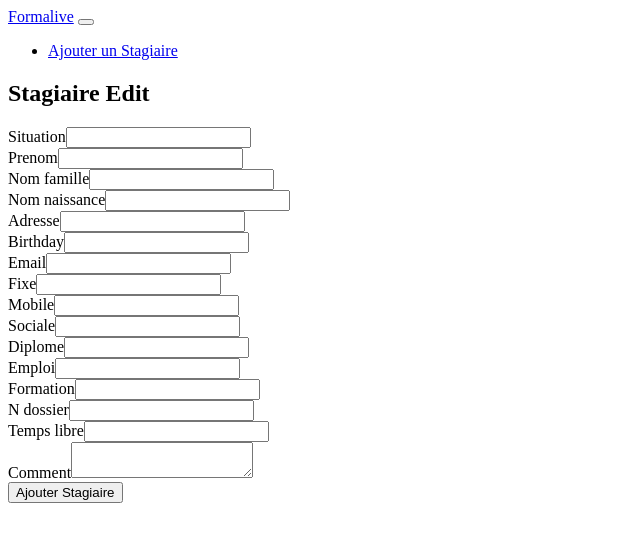
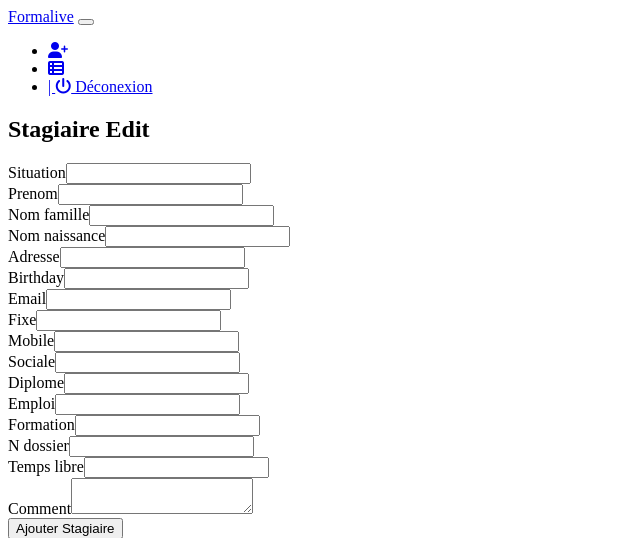
Before and after one commit to mouad-aitelmahjoub/formation_gestion, a Symfony app: template templates/stagiaire/edit.html.twig in a window 1280 px wide. Shown: the top 538 px of the page, without its empty margins (0-640 px from the left). Run offline with Twig, Linux system fonts and the light colour scheme; the template is opened without the code that fills it, so the values that code supplies are empty; form fields are guessed from the names that the template uses; some libraries are stand-ins or nearby versions.

Commit message:
tweak navbar

```diff
--- a/templates/inc/_nav.html.twig
+++ b/templates/inc/_nav.html.twig
@@ -5,9 +5,15 @@
       <span class="navbar-toggler-icon"></span>
     </button>
     <div class="collapse navbar-collapse" id="navbarsExample09">
-      <ul class="navbar-nav mr-auto">
-        <li class="nav-item active">
-          <a class="nav-link" href="{{path('app_stagiaires_create')}} ">Ajouter un Stagiaire <span class="sr-only">(current)</span></a>
+      <ul class="navbar-nav ml-auto">
+        <li class="nav-item">
+          <a class="nav-link" href="{{path('app_stagiaires_create')}} "><i class="fas fa-user-plus"></i> </a>
+        </li>
+        <li class="nav-item">
+          <a class="nav-link" href="#"><i class="fas fa-th-list"></i></a>
+        </li>
+        <li class="nav-item">
+          <a class="nav-link" href="#"> | <i class="fas fa-power-off"></i> Déconexion </a>
         </li>
       </ul>
   </div>
```
